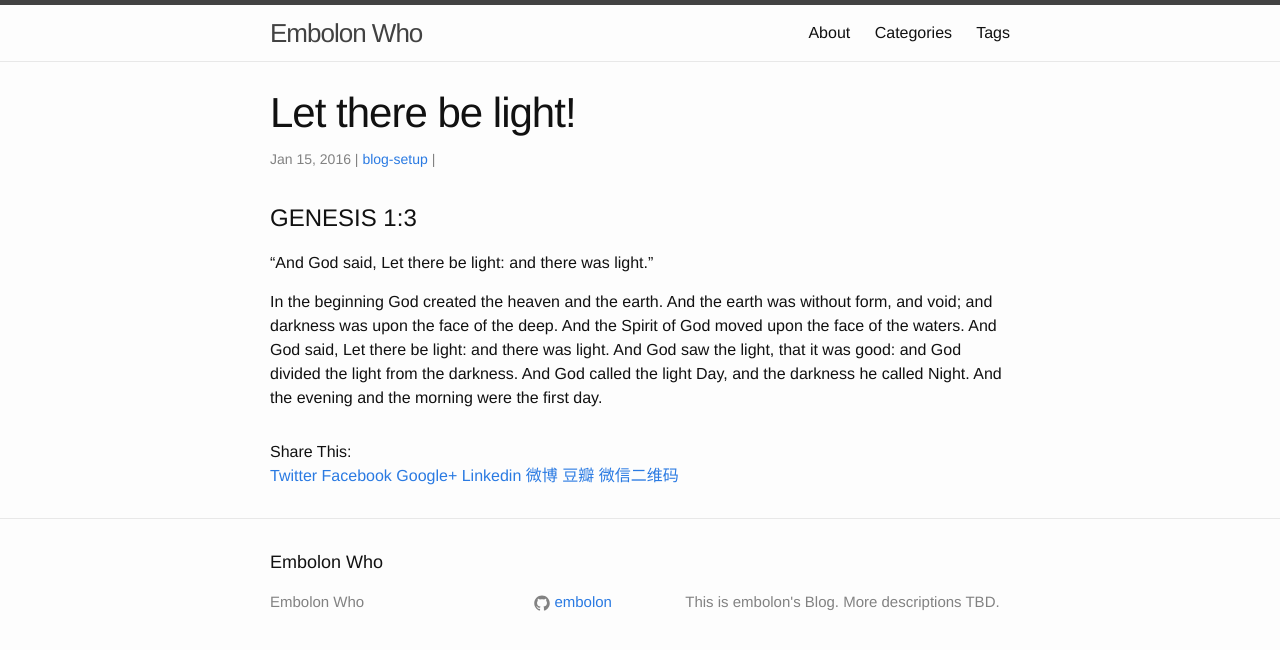
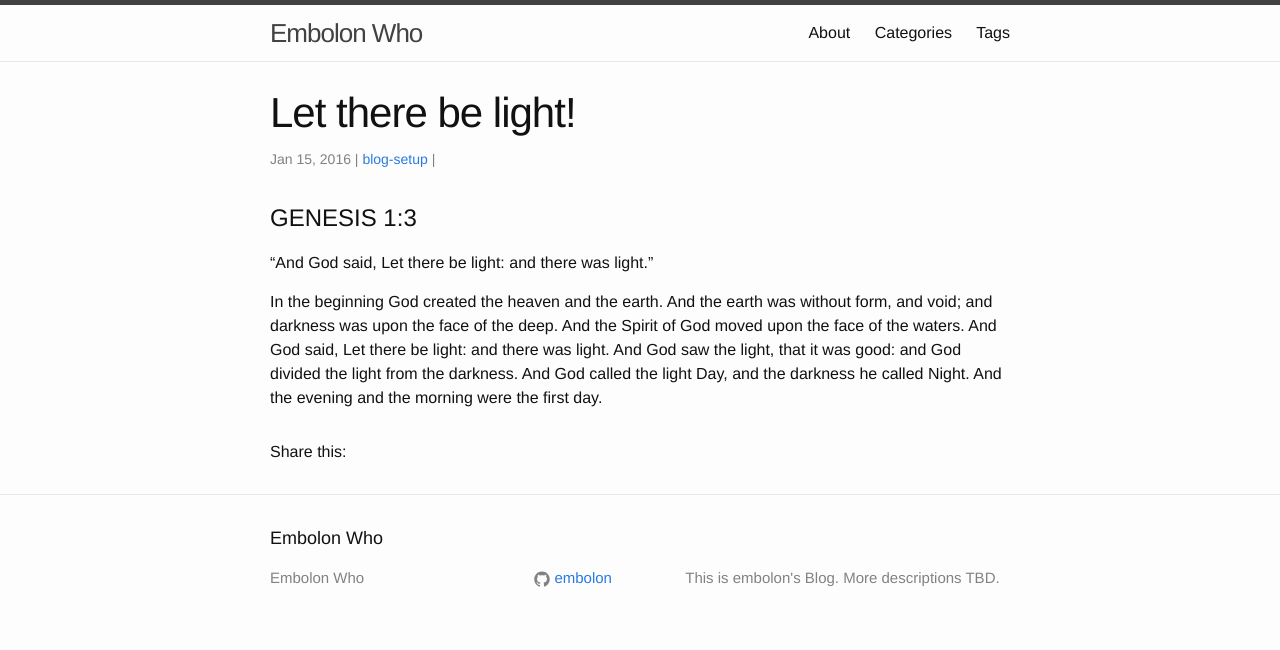
Before and after one commit to embolon/embolon.github.io, a Jekyll site: the page built from _posts/2016-01-15-let-there-be-light.markdown, in a window 1280 px wide. Shown: the top 650 px of the page. Built offline with Jekyll 4.4.1, drawn with Linux system fonts in a browser that asks for light colours; comment, search, counter and statistics services are not loaded.

Commit message:
switch hand coded share to social network sites to jiathis services

```diff
--- /dev/null
+++ b/_includes/jiathis.html
@@ -0,0 +1,13 @@
+<!-- JiaThis Button BEGIN -->
+<div class="jiathis_style_32x32">
+	<a class="jiathis_button_fb"></a>
+	<a class="jiathis_button_twitter"></a>
+	<a class="jiathis_button_linkedin"></a>
+	<a class="jiathis_button_tsina"></a>
+	<a class="jiathis_button_weixin"></a>
+	<a class="jiathis_button_douban"></a>
+	<a href="http://www.jiathis.com/share" class="jiathis jiathis_txt jtico jtico_jiathis" target="_blank"></a>
+	<a class="jiathis_counter_style"></a>
+</div>
+<script type="text/javascript" src="http://v3.jiathis.com/code/jia.js" charset="utf-8"></script>
+<!-- JiaThis Button END -->
--- a/_includes/share.html
+++ b/_includes/share.html
@@ -1,4 +1,4 @@
-{% assign tagStr = '' %}
+g% assign tagStr = '' %}
 {% capture url %}{{ site.url }}{{ page.url }}{% endcapture %}
 
 {% for tag in page.tags %}
@@ -7,8 +7,6 @@
     {% capture tagStr %}{{ tagStr }},{{ tag }}{% endcapture %}
     {% endif %}
 {% endfor %}
-
-Share This:
 
 <div class="social-share">
     <a class="social-share-element social-twitter" href="https://twitter.com/intent/tweet?text={% if page.subtitle != null %}{{ page.subtitle }} {% endif %}{{ page.title }}&url={{ url }}&via=embolon_tweet&hashtags={{ tagStr }}" target="_blank" title="Share this post on Twitter" onclick="_gaq.push(['_trackEvent', 'Share', 'Twitter', window.location.pathname]);">Twitter</a>
--- a/_layouts/post.html
+++ b/_layouts/post.html
@@ -13,7 +13,8 @@
   </div>
 
   <div class="social-share">
-    {% include share.html %}
+    Share this:
+    {% include jiathis.html %}
   </div>
 
   <div class="comments">
```
